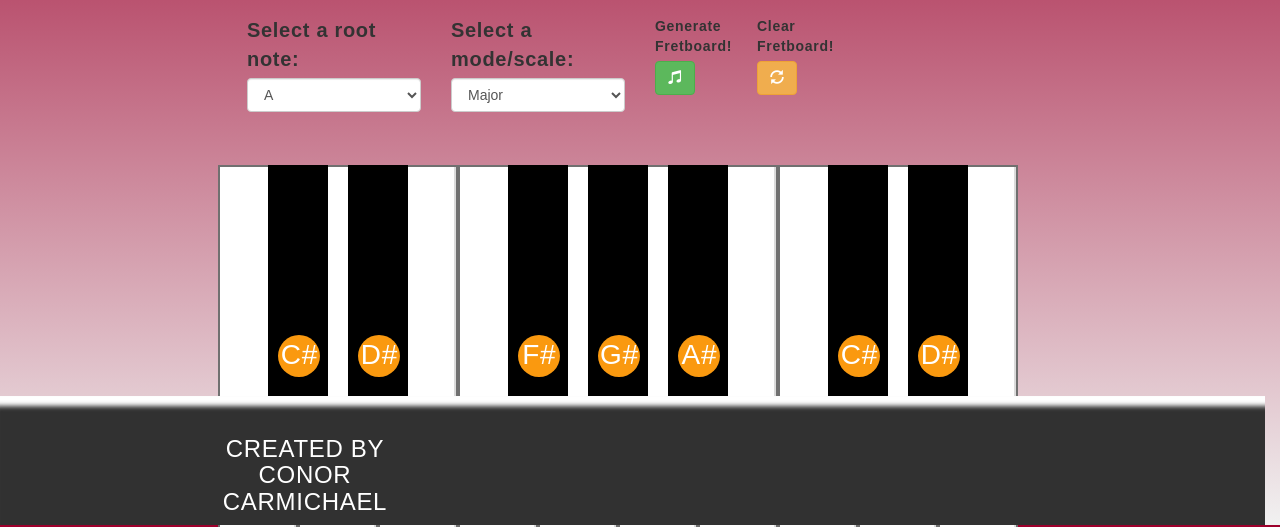
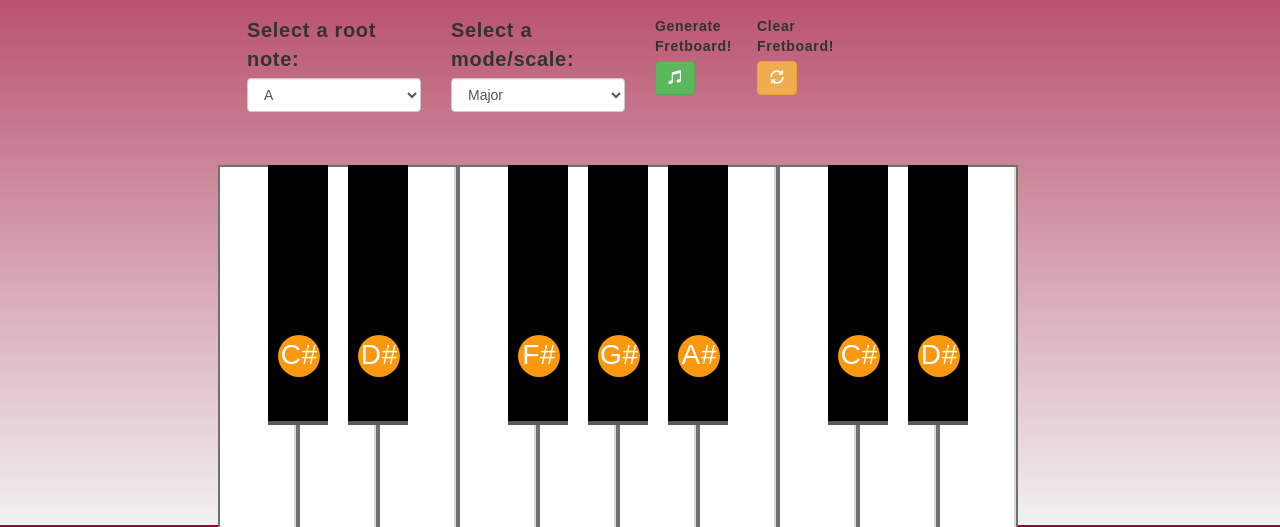
Before and after one commit to Conor-Carmichael/Fretboard-Visualization, a plain HTML site: page piano.html in a window 1280 px wide. Shown: the part 275-802 px from the top of the page. Drawn offline with nearby package versions, Linux system fonts and the light colour scheme.

Commit message:
minor updates

```diff
--- a/piano.html
+++ b/piano.html
@@ -304,11 +304,6 @@
         </div>
         </div>
 
-        <div class="row footer">
-            <div class="col-sm-offset-2 col-sm-2">
-                <h3>Created By Conor Carmichael</h3>
-            </div>
-        </div>
 
     </body>
     </html>
```
